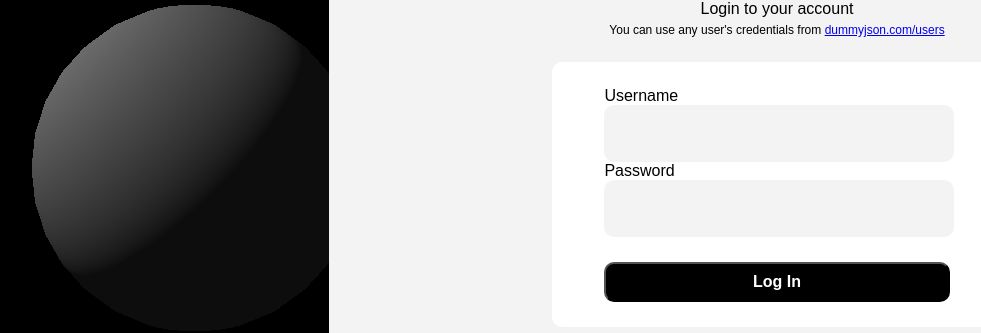
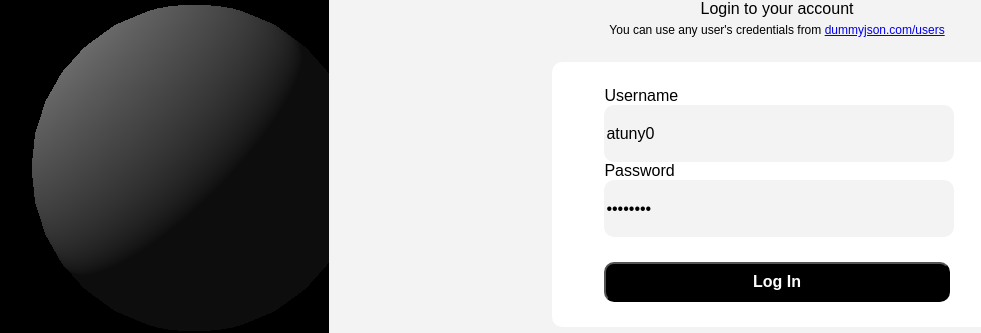
Before and after one commit to SuchiBankoti/shopping-cart, a React (Create React App) app: page / in a window 1280 px wide. Shown: the part 232-565 px from the top of the page, without its empty margins (55-1036 px from the left). Built offline with nearby package versions, Linux system fonts and the light colour scheme; no server answers.

Commit message:
set up default user

```diff
--- a/src/Components/Login.js
+++ b/src/Components/Login.js
@@ -10,8 +10,8 @@ const backgroundUrl="https://images.unsplash.com/photo-1633886036602-d05f76097e6
 export default function LoginPage() {
     const{setUserProfile}=useContext(MyContext)
     const [loginData, setLoginData] = useState({
-        username: "",
-        password:""
+        username: "atuny0",
+        password:"9uQFF1Lh"
     })
     const[errMsg,setErrMsg]=useState("")
     const navigate=useNavigate()
```
